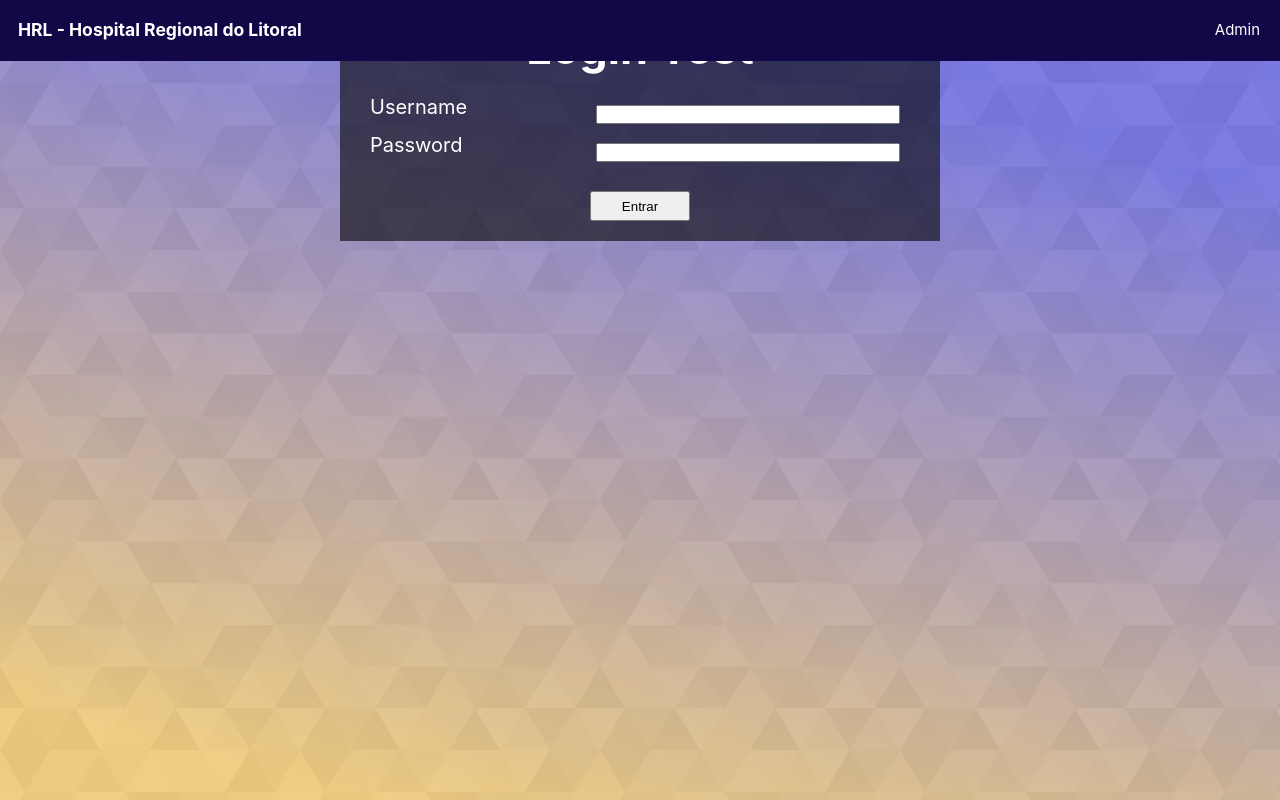
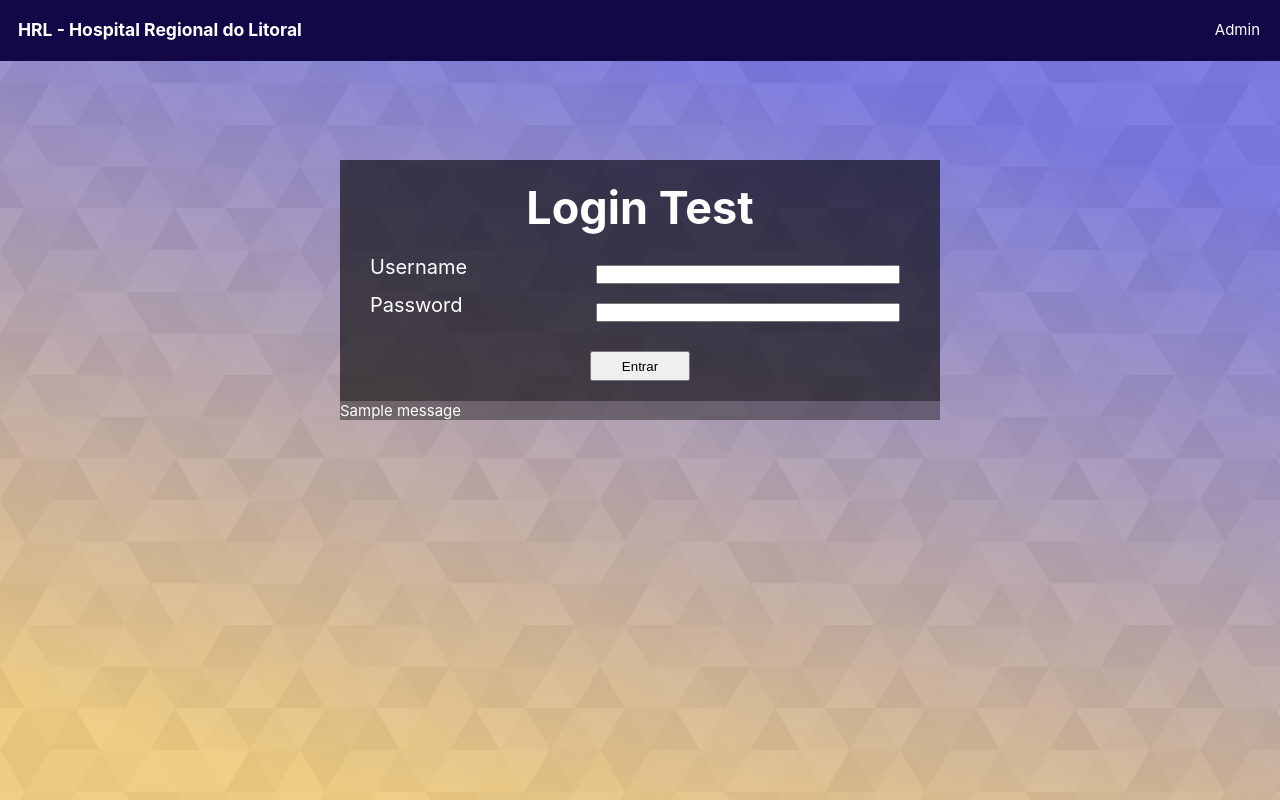
Before and after one commit to JonasFiechter/intranet_HRL, a Django app: page /login/ in a window 1280 px wide. Run offline with Django 4.2, Linux system fonts and the light colour scheme; tables that the repository leaves empty hold one stand-in row (values such as "Sample post"); one stand-in notice (Sample message) is shown.

Commit message:
More adjustments :D

```diff
--- a/app_accounts/static/app_accounts/css/styles.css
+++ b/app_accounts/static/app_accounts/css/styles.css
@@ -47,7 +47,7 @@ input {
 
 .section-1 div {
     color: #FFFFFF;
-    background-color: rgba(0, 0, 0, 0.363);
+    background-color: rgba(0, 0, 0, 0.39);
     max-width: 60rem;
     margin: 0 auto;
 }
--- a/app_accounts/templates/app_accounts/login.html
+++ b/app_accounts/templates/app_accounts/login.html
@@ -20,6 +20,7 @@
         </section>
     </aside>
     <section class="main-bg section-1">
+        <div class="margin-top"></div>
         <div>
             <div class="title"><h1>Login Test</h1></div>
             <form method="POST" action="{% url 'url_login' %}">
@@ -33,6 +34,9 @@
                     <input type="password">
                 </div>
                 <div class="form-group"><button type="submit">Entrar</button></div>
+                {% for message in messages %}
+                    <p class="message-id">{{ message }}</p>
+                {% endfor %}
             </form>
         </div>
     </section>
--- a/app_accounts/templates/app_accounts/signup.html
+++ b/app_accounts/templates/app_accounts/signup.html
@@ -21,6 +21,7 @@
     </aside>
     <section class="main-bg section-1">
         <div class="margin-top"></div>
+        <div>
             <div class="title"><h1>Cadastro Intranet</h1></div>
             <form method="POST" action="{% url 'url_signup' %}">
                 {% csrf_token %}
@@ -51,6 +52,7 @@
                     {% endfor %}
                 </div>
             </form>
+        </div>
     </section>
 </body>
 </html>
--- a/app_accounts/views.py
+++ b/app_accounts/views.py
@@ -1,4 +1,4 @@
-from django.shortcuts import render
+from django.shortcuts import render, redirect
 from django.contrib.auth.models import User
 from django.contrib import messages
 
@@ -28,17 +28,21 @@ def accounts_signup_view(request):
 
     if User.objects.filter(email=email).exists():
         messages.error(request, message='Email already exists!')
+        return render(request, 'app_accounts/signup.html')
 
     if password != password2:
         messages.error(request, message="Passwords don't match!")
+        return render(request, 'app_accounts/signup.html')
 
     else:
+        messages.success(request, 'Registrado com sucesso! Faça login.')
+
         user = User.objects.create_user(username=email,
                                     email=email,
                                     first_name=first_name,
                                     last_name=last_name,
                                     password=password)
 
-    print(user)
+        return redirect('url_login')
 
     return render(request, 'app_accounts/signup.html')
```
Lines whose indentation alone changed are shown as unchanged.
